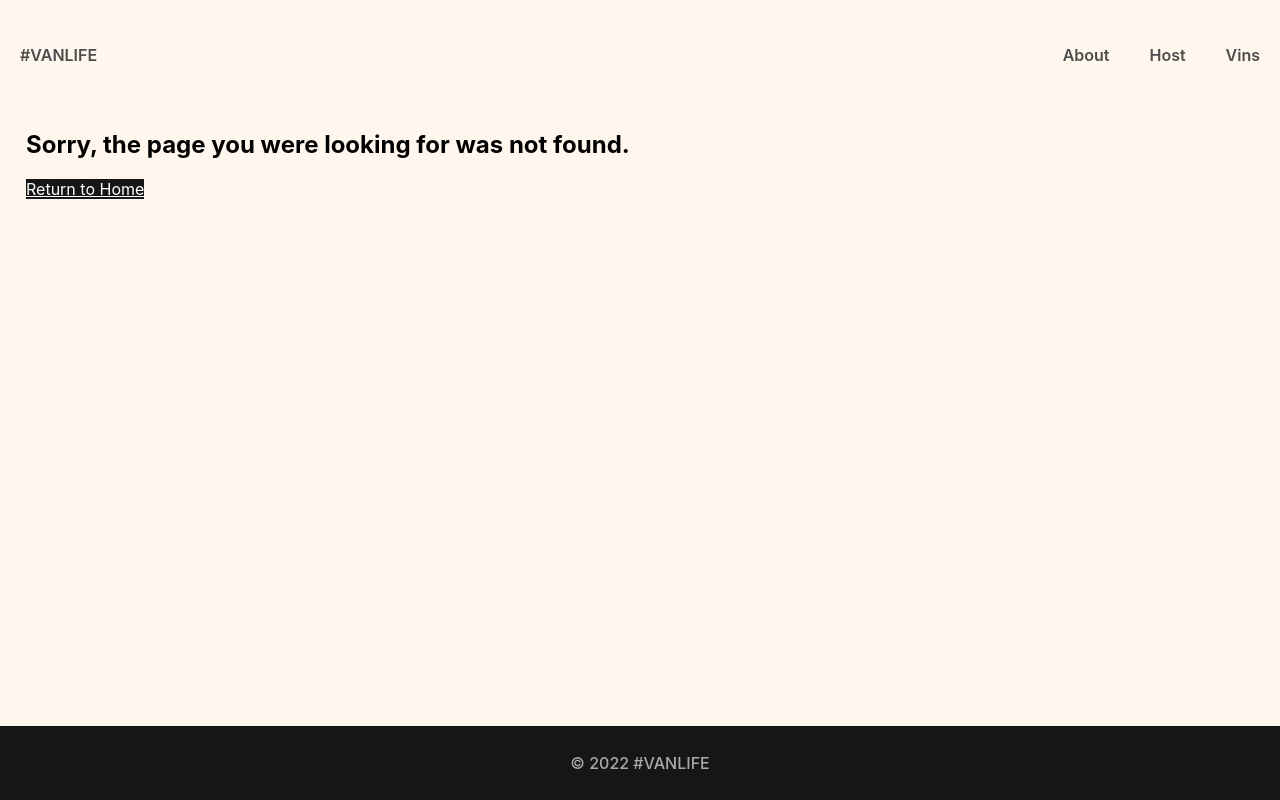
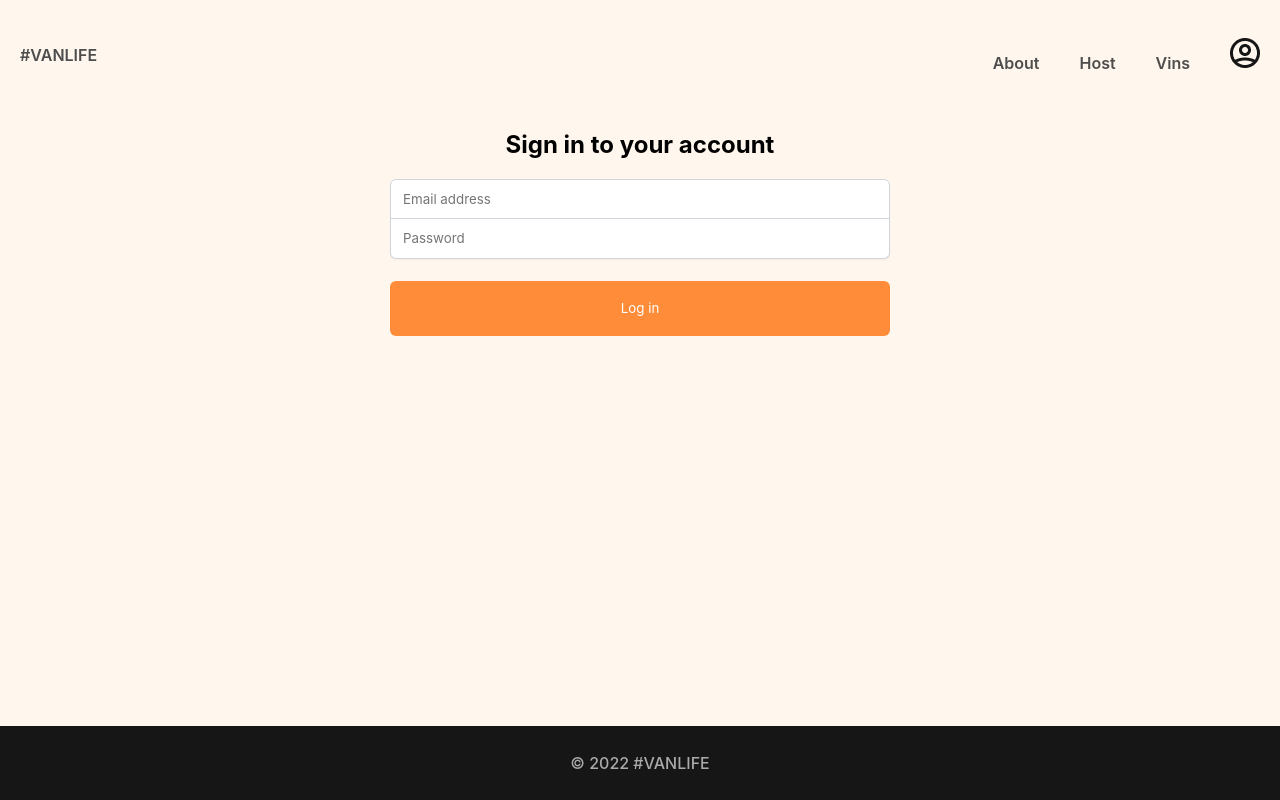
Before and after one commit to FADELELLAHerrami/React-Router, a React (Vite) app: page /login in a window 1280 px wide. Before the commit this address had no page. Built offline with nearby package versions, Linux system fonts and the light colour scheme; what miragejs would draw is missing.

Commit message:
fifth commit

```diff
--- a/src/App.css
+++ b/src/App.css
@@ -411,3 +411,54 @@ footer {
   background-color: #161616;
   color: white;
 }
+/* loginpage  */
+.login-container {
+  display: flex;
+  flex-direction: column;
+  align-items: center;
+  padding-inline: 27px;
+}
+
+.login-form {
+  display: flex;
+  flex-direction: column;
+  width: 100%;
+  max-width: 500px;
+}
+
+.login-form > input {
+  border: 1px solid rgba(209, 213, 219);
+  height: 40px;
+  text-indent: 10px;
+  font-family: "Inter", sans-serif;
+  box-shadow: 0px 1px 2px rgba(0, 0, 0, 0.05);
+  font-weight: 400;
+}
+
+.login-form > input:focus {
+  outline: none;
+}
+
+.login-form > input:first-of-type {
+  border-radius: 6px 6px 0px 0px;
+}
+
+.login-form > input:last-of-type {
+  border-radius: 0px 0px 6px 6px;
+  border-top: none;
+}
+
+.login-form > button {
+  background-color: #FF8C38;
+  border: none;
+  border-radius: 6px;
+  height: 55px;
+  margin-top: 22px;
+  color: white;
+  font-family: "Inter", sans-serif;
+}
+.messageMustAppear{
+  color: red;
+  font-size: 20px;
+  text-align: center;
+}
--- a/src/App.jsx
+++ b/src/App.jsx
@@ -9,42 +9,49 @@ import {
 import Home from './pages/Home';
 import About from './pages/about';
 import Vans, {loader as vansloader} from './pages/Vans.jsx';
-import VanDetails from './pages/VanDetails.jsx';
+import VanDetails,{loader as loaderVanDetail} from './pages/VanDetails.jsx';
 import Layout from './components/Layout.jsx';
 import DashBoard from './pages/DashBoard.jsx';
 import Income from './pages/Income.jsx';
 import HostReview from './pages/HostReview.jsx';
 import HostLayout from './components/HostLayout.jsx';
 import HostVans from './pages/HostVans.jsx';
-import HostVanDetails from './pages/HostVansDetails.jsx';
+import HostVanDetails,{loader as loaderVansHost} from './pages/HostVansDetails.jsx';
 import Price from './components/Price.jsx';
 import Details from './components/Details.jsx';
 import Photo from './components/Photo.jsx';
 import NotFound from './components/NotFound.jsx';
+import Error from './pages/Error.jsx';
+import Login,{ loader as loginLoader } from './pages/Login.jsx';
+import { loader as loaderHostVans } from './pages/HostVans.jsx';
+import { AuthRequired } from './components/AuthRequired.js';
+
 
 
 
 
 
 const router = createBrowserRouter(createRoutesFromElements(
-          <Route path='/' element={<Layout />} >
+          <Route path='/' element={<Layout />} errorElement={<Error />} >
+
               <Route path="*" element={<NotFound />} />
               <Route index element={<Home />} />
               <Route path='about' element={<About />} />
+              <Route path='login' element={<Login />} loader={ loginLoader } />
               <Route path='Vins'>
                   <Route index element={<Vans />} loader={vansloader} />
-                  <Route path=':id' element={<VanDetails />} />
+                  <Route path=':id' element={<VanDetails />} loader={loaderVanDetail} />
               </Route>
 
               <Route path='host' element={<HostLayout />} >
-                  <Route index element={<DashBoard />} />
-                  <Route path='income' element={<Income />} />
-                  <Route path='hostReview' element={<HostReview />} />
-                  <Route path='me' element={<HostVans />} />
-                    <Route path='me/:id' element={<HostVanDetails />} >
-                        <Route index element={<Details />} />
-                        <Route path='price' element={<Price />} />
-                        <Route path='photo' element={<Photo />} />
+                  <Route index element={<DashBoard />} loader={async () => await AuthRequired()} />
+                  <Route path='income' element={<Income />} loader={async () =>{  await AuthRequired()}} />
+                  <Route path='hostReview' element={<HostReview />} loader={async () =>{  await AuthRequired()}} />
+                  <Route path='me' element={<HostVans />} loader={ loaderHostVans } />
+                    <Route path='me/:id' element={<HostVanDetails />} loader={loaderVansHost} >
+                        <Route index element={<Details />} loader={async () =>  await AuthRequired()} />
+                        <Route path='price' element={<Price />} loader={async () =>  await AuthRequired()} />
+                        <Route path='photo' element={<Photo />} loader={async () =>{  await AuthRequired()}} />
                     </Route>
               </Route>
           </Route>
--- /dev/null
+++ b/src/components/AuthRequired.js
@@ -0,0 +1,20 @@
+import { redirect } from "react-router-dom";
+
+
+
+
+
+
+
+
+export async function AuthRequired() {
+    const isLoggedIn = false;
+
+    if (!isLoggedIn) {
+        const response = redirect("/login?message=You must log in first");
+        response.body = true;
+        throw response;
+    }
+
+    return null;
+}
--- a/src/components/Header.jsx
+++ b/src/components/Header.jsx
@@ -1,4 +1,5 @@
-import { NavLink } from "react-router-dom"
+import { NavLink } from "react-router-dom";
+import  LoginIcon from '../assets/images/avatar-icon.png';
 
 
 export default function Header(){
@@ -9,6 +10,12 @@ export default function Header(){
                 <NavLink to="about" className={({ isActive }) => isActive ? "red" : null}>About</NavLink>
                 <NavLink to="host" className={({ isActive }) => isActive ? "red" : null}>Host</NavLink>
                 <NavLink to="Vins" className={({ isActive }) => isActive ? "red" : null}>Vins</NavLink>
+                <NavLink to="login" className="login-NavLink">
+                    <img
+                        src= {LoginIcon}
+                        className="login-icon"
+                    />
+                </NavLink>
             </nav>
         </header>
     )
--- /dev/null
+++ b/src/pages/Error.jsx
@@ -0,0 +1,23 @@
+import { useRouteError } from "react-router-dom";
+
+
+
+
+
+
+
+
+
+
+
+export default function Error(){
+    const error = useRouteError();
+    return(
+        <>
+            <h1 className="error">
+                error : {error.message}
+            </h1>
+            <pre>{error.status} - {error.statusText}</pre>
+        </>
+    )
+}
--- a/src/pages/HostVans.jsx
+++ b/src/pages/HostVans.jsx
@@ -1,18 +1,16 @@
-import { useEffect, useState } from "react"
-import { Link } from "react-router-dom";
+import { Link, useLoaderData } from "react-router-dom";
+import { fetchHostVans } from "./fetchHostVan";
+import { AuthRequired } from "../components/AuthRequired";
 
 
-
-
+export async function loader(){
+    await AuthRequired();
+    return fetchHostVans();
+}
 
 
 export default function HostVans() {
-    const [vans,setVans] = useState([]);
-    useEffect(()=>{
-        fetch("/api/vans")
-        .then(res => res.json())
-        .then(json =>setVans(json.vans))
-    },[])
+    const vans = useLoaderData();
     return(
         <>
             <h1>hello</h1>
--- a/src/pages/HostVansDetails.jsx
+++ b/src/pages/HostVansDetails.jsx
@@ -1,18 +1,17 @@
-import { useEffect, useState } from 'react';
 import './server.js';
-import { useParams, Link, Outlet } from 'react-router-dom';
+import { useParams, Link, Outlet, useLoaderData } from 'react-router-dom';
+import { fetchHostVans } from './fetchHostVan.js';
+import { AuthRequired } from '../components/AuthRequired.js';
 
-
+export async function loader({ params }){
+    await AuthRequired();
+    return fetchHostVans(params.id);
+}
 
 export default function HostVanDetails(){
-    const [van,setVan] = useState({});
     const params = useParams();
     console.log(params);
-    useEffect(()=>{
-        fetch(`/api/vans/${params.id}`)
-        .then(res=> res.json())
-        .then(json => setVan(json.vans))
-    },[params.id])
+    const van = useLoaderData();
     return(
         <>
             <Link to="../me" className="back-button">
--- /dev/null
+++ b/src/pages/Login.jsx
@@ -0,0 +1,63 @@
+import React from "react";
+import { useLoaderData } from "react-router-dom";
+
+
+
+
+
+
+
+
+
+
+
+
+
+export function loader({ request }) {
+    return new URL(request.url).searchParams.get('message');
+}
+
+export default function Login() {
+    const [loginFormData, setLoginFormData] = React.useState({ email: "", password: "" })
+
+    function handleSubmit(e) {
+        e.preventDefault()
+        console.log(loginFormData)
+    }
+
+    function handleChange(e) {
+        const { name, value } = e.target
+        setLoginFormData(prev => ({
+            ...prev,
+            [name]: value
+        }))
+    }
+    // message
+    const message = useLoaderData();
+    console.log(message)
+
+    return (
+        <div className="login-container">
+            <h1>Sign in to your account</h1>
+            <form onSubmit={handleSubmit} className="login-form">
+                <input
+                    name="email"
+                    onChange={handleChange}
+                    type="email"
+                    placeholder="Email address"
+                    value={loginFormData.email}
+                />
+                <input
+                    name="password"
+                    onChange={handleChange}
+                    type="password"
+                    placeholder="Password"
+                    value={loginFormData.password}
+                />
+                <button>Log in</button>
+                {message && <p className="messageMustAppear">{ message }</p>}
+            </form>
+        </div>
+    )
+
+}
--- a/src/pages/VanDetails.jsx
+++ b/src/pages/VanDetails.jsx
@@ -1,18 +1,24 @@
-import { useEffect, useState } from 'react';
 import './server.js';
-import { useParams,Link } from 'react-router-dom';
+import { useParams,Link, useLoaderData } from 'react-router-dom';
+import { fetchHostVans } from './fetchHostVan.js';
+import { AuthRequired } from '../components/AuthRequired.js';
+
+
+
+
+
+
+export async function loader({ params }){
+    await AuthRequired();
+    return fetchHostVans(params.id);
+}
 
 
 
 export default function VanDetails(){
-    const [van,setVan] = useState({});
     const params = useParams();
     console.log(params);
-    useEffect(()=>{
-        fetch(`/api/vans/${params.id}`)
-        .then(res=> res.json())
-        .then(json => setVan(json.vans))
-    },[params.id])
+    const van = useLoaderData();
     return(
         <>
              <div className="van-detail-container">
--- a/src/pages/Vans.jsx
+++ b/src/pages/Vans.jsx
@@ -1,11 +1,19 @@
-import React, { useState } from "react";
 import { Link, useLoaderData, useSearchParams  } from "react-router-dom";
 import './server.js';
 import { fetchVans } from "./FetchVans.js";
+import { AuthRequired } from "../components/AuthRequired.js";
 
-export function loader(){
+
+
+
+
+export async function loader(){
+    await AuthRequired();
     return fetchVans();
 }
+
+
+
 
 export default function Vans() {
     // const [vans, setVans] = React.useState([]);
--- /dev/null
+++ b/src/pages/fetchHostVan.js
@@ -0,0 +1,15 @@
+
+
+
+
+
+
+
+
+
+export async function fetchHostVans(id){
+    const url = id ? `/api/vans/${id}` : "/api/vans"
+    const response = await fetch(url);
+    const json = await response.json();
+    return json.vans;
+}
```
Also changed, not shown: src/pages/FetchVans.js (+9 -0 lines), src/assets/images/avatar-icon.png (added).
